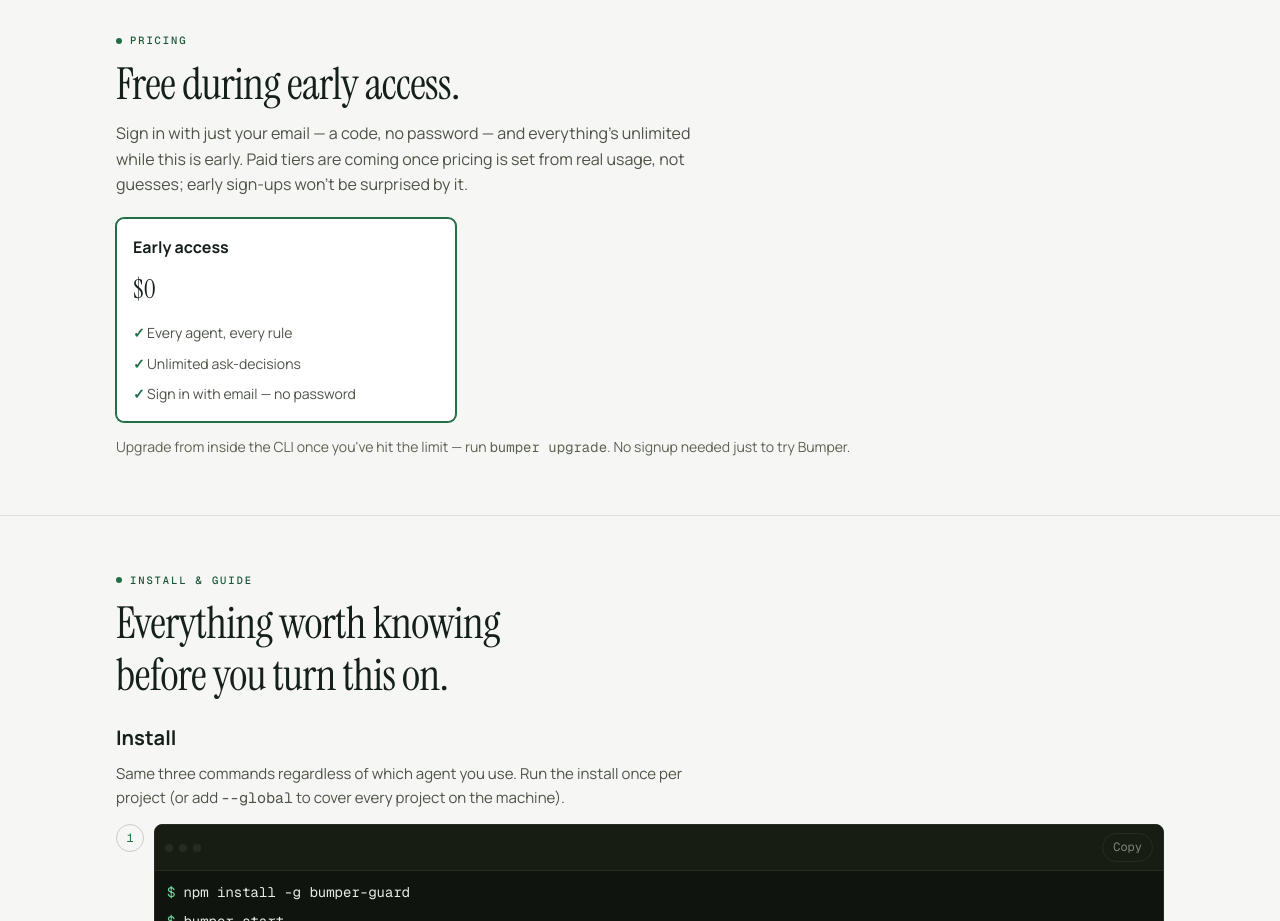
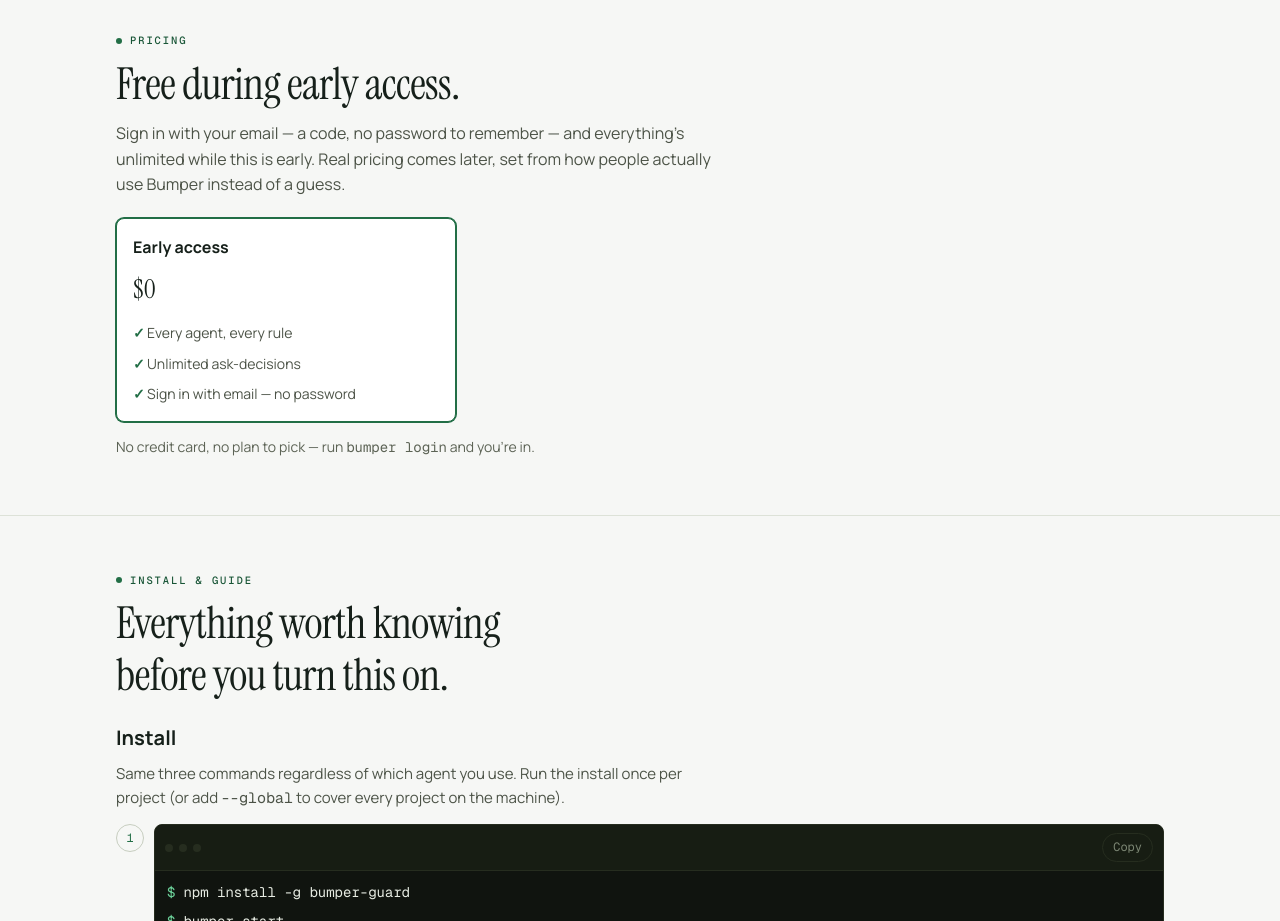
Before and after one commit to BadrChoujai/bumper, a website: page landing/index.html in a window 1280 px wide. Shown: the part 2840-3761 px from the top of the page. Drawn offline with nearby package versions, Linux system fonts and the light colour scheme.

Commit message:
Rewrite pricing section copy — fix stale upgrade/signup note
The note under the pricing card still described the old paid-tier
flow (bumper upgrade, hit-the-limit, no signup needed) that no longer
matches the account-required, unlimited-during-early-access reality.

```diff
--- a/landing/index.html
+++ b/landing/index.html
@@ -927,7 +927,7 @@
     <div class="wrap">
       <span class="eyebrow">Pricing</span>
       <h2 class="section-title">Free during early access.</h2>
-      <p class="section-lede">Sign in with just your email — a code, no password — and everything's unlimited while this is early. Paid tiers are coming once pricing is set from real usage, not guesses; early sign-ups won't be surprised by it.</p>
+      <p class="section-lede">Sign in with your email — a code, no password to remember — and everything's unlimited while this is early. Real pricing comes later, set from how people actually use Bumper instead of a guess.</p>
       <div class="pricing-grid">
         <div class="price-card pro">
           <div class="plan-name">Early access</div>
@@ -939,7 +939,7 @@
           </ul>
         </div>
       </div>
-      <p class="pricing-note">Upgrade from inside the CLI once you've hit the limit — run <code class="mono">bumper upgrade</code>. No signup needed just to try Bumper.</p>
+      <p class="pricing-note">No credit card, no plan to pick — run <code class="mono">bumper login</code> and you're in.</p>
     </div>
   </section>
 
```
